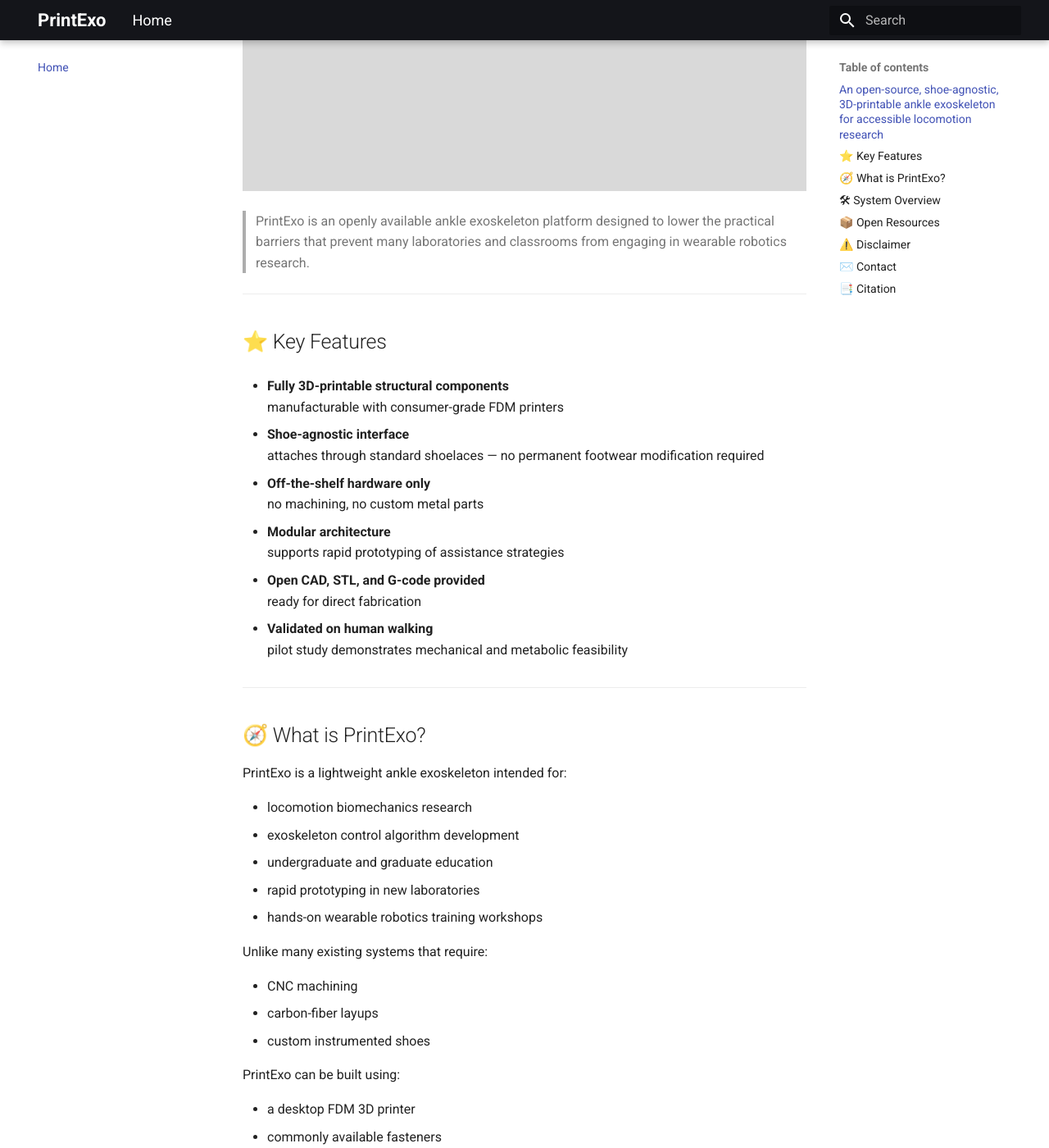
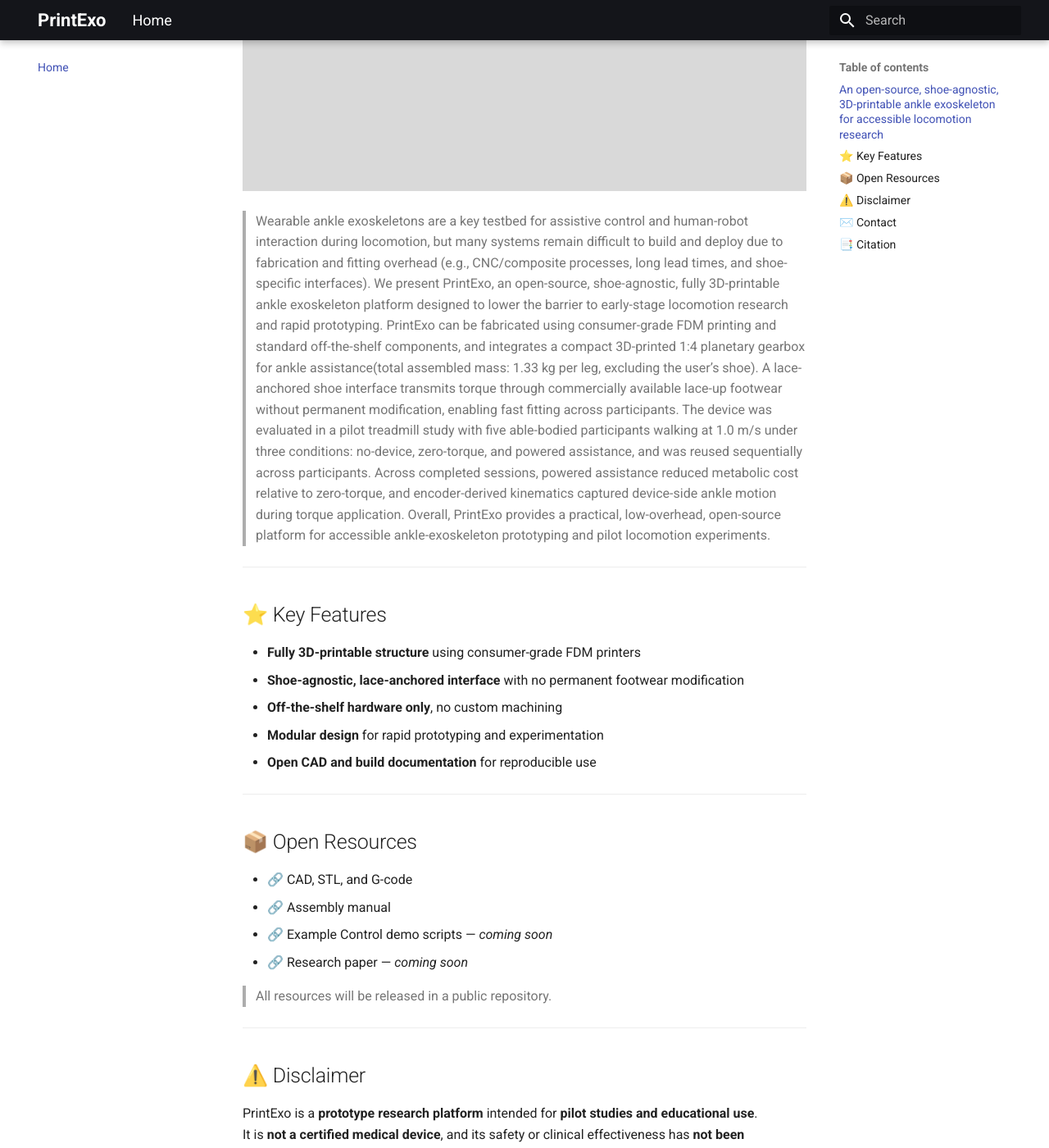
Before and after one commit to printexo/printexo.github.io, an MkDocs documentation site: the page built from docs/index.md, in a window 1280 px wide and 1400 px high, scrolled down 597 px. Shown: the whole window at 82% size. Built offline with MkDocs 1.6.1 and Material for MkDocs 9.7.7, drawn with Linux system fonts in a browser that asks for light colours; some of the changed text lies outside the part shown.

Commit message:
Update index.md

```diff
--- a/docs/index.md
+++ b/docs/index.md
@@ -6,85 +6,32 @@
 
 ![PrintExo overview image](images/hero_printexo.png)
 
-> PrintExo is an openly available ankle exoskeleton platform designed to lower the practical barriers that prevent many laboratories and classrooms from engaging in wearable robotics research.
+> Wearable ankle exoskeletons are a key testbed for assistive control and human-robot interaction during locomotion, but many systems remain difficult to build and deploy due to fabrication and fitting overhead (e.g., CNC/composite processes, long lead times, and shoe-specific interfaces).
+We present PrintExo, an open-source, shoe-agnostic, fully 3D-printable ankle exoskeleton platform designed to lower the barrier to early-stage locomotion research and rapid prototyping.
+PrintExo can be fabricated using consumer-grade FDM printing and standard off-the-shelf components, and integrates a compact 3D-printed 1:4 planetary gearbox for ankle assistance(total assembled mass: 1.33 kg per leg, excluding the user’s shoe).
+A lace-anchored shoe interface transmits torque through commercially available lace-up footwear without permanent modification, enabling fast fitting across participants.
+The device was evaluated in a pilot treadmill study with five able-bodied participants walking at 1.0 m/s under three conditions: no-device, zero-torque, and powered assistance, and was reused sequentially across participants.
+Across completed sessions, powered assistance reduced metabolic cost relative to zero-torque, and encoder-derived kinematics captured device-side ankle motion during torque application.
+Overall, PrintExo provides a practical, low-overhead, open-source platform for accessible ankle-exoskeleton prototyping and pilot locomotion experiments.
 
 ---
 
 ## ⭐️ Key Features
 
-- **Fully 3D-printable structural components**
-  manufacturable with consumer-grade FDM printers
-
-- **Shoe-agnostic interface**
-  attaches through standard shoelaces — no permanent footwear modification required
-
-- **Off-the-shelf hardware only**
-  no machining, no custom metal parts
-
-- **Modular architecture**
-  supports rapid prototyping of assistance strategies
-
-- **Open CAD, STL, and G-code provided**
-  ready for direct fabrication
-
-- **Validated on human walking**
-  pilot study demonstrates mechanical and metabolic feasibility
-
----
-
-## 🧭 What is PrintExo?
-
-PrintExo is a lightweight ankle exoskeleton intended for:
-
-- locomotion biomechanics research
-- exoskeleton control algorithm development
-- undergraduate and graduate education
-- rapid prototyping in new laboratories
-- hands-on wearable robotics training workshops
-
-Unlike many existing systems that require:
-
-- CNC machining
-- carbon-fiber layups
-- custom instrumented shoes
-
-PrintExo can be built using:
-
-- a desktop FDM 3D printer
-- commonly available fasteners
-- a commercially available actuator
-- any standard lace-up shoe
-
----
-
-## 🛠 System Overview
-
-PrintExo consists of:
-
-- **Actuation module**
-    - AK60-6 actuator with integrated driver
-    - 1:4 3D-printed planetary gearbox
-
-- **Shank frame**
-    - laterally mounted structure
-    - passive hinge for inversion/eversion
-
-- **Shoe interface**
-    - lace-integrated dorsal anchor
-    - auxiliary plantar lacing
-
-- **Electronics & control**
-    - simple, open control pipeline
-    - support for basic walking assistance demos
+- **Fully 3D-printable structure** using consumer-grade FDM printers
+- **Shoe-agnostic, lace-anchored interface** with no permanent footwear modification
+- **Off-the-shelf hardware only**, no custom machining
+- **Modular design** for rapid prototyping and experimentation
+- **Open CAD and build documentation** for reproducible use
 
 ---
 
 
 ## 📦 Open Resources
 
-- 🔗 CAD, STL, and G-code — *coming soon*
-- 🔗 Assembly manual — *coming soon*
-- 🔗 Control demo scripts — *coming soon*
+- 🔗 CAD, STL, and G-code
+- 🔗 Assembly manual
+- 🔗 Example Control demo scripts — *coming soon*
 - 🔗 Research paper — *coming soon*
 
 > All resources will be released in a public repository.
```
Also changed, not shown: other parts of docs/index.md (+7 -7 lines).
